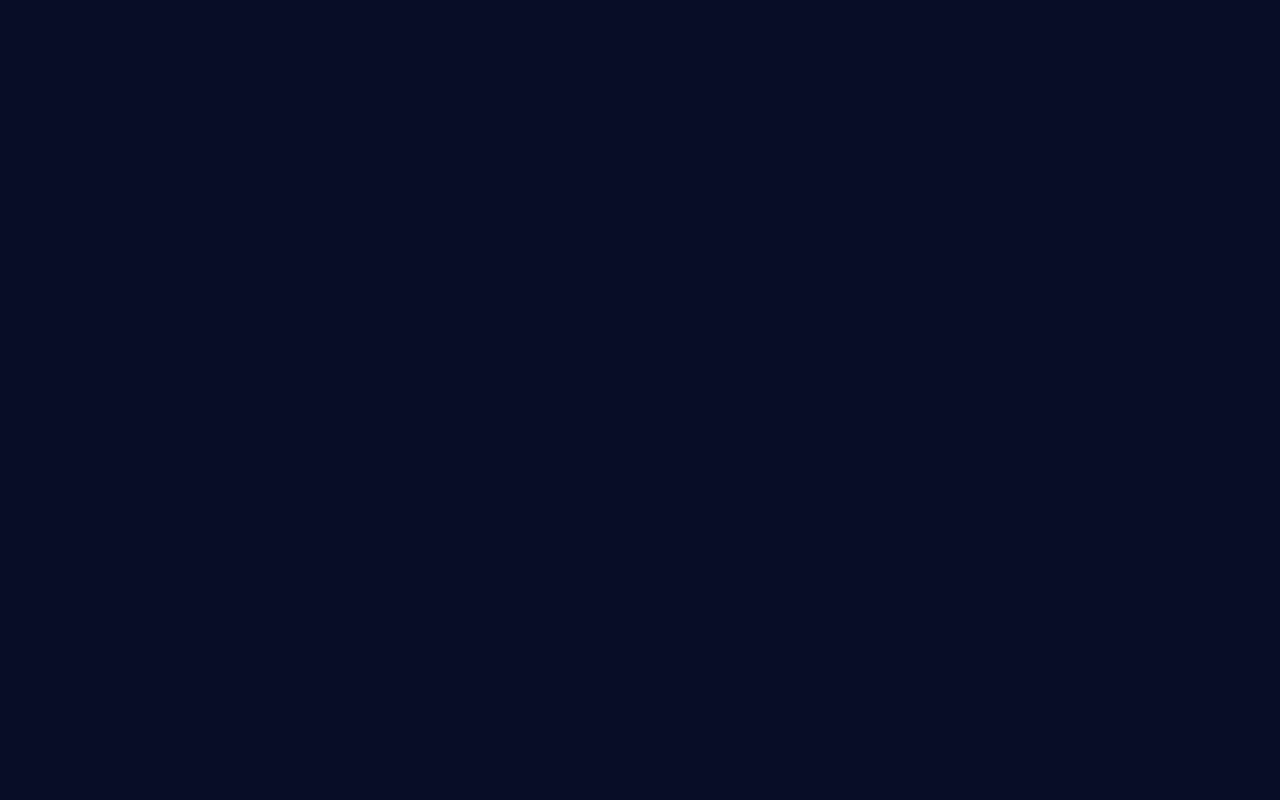
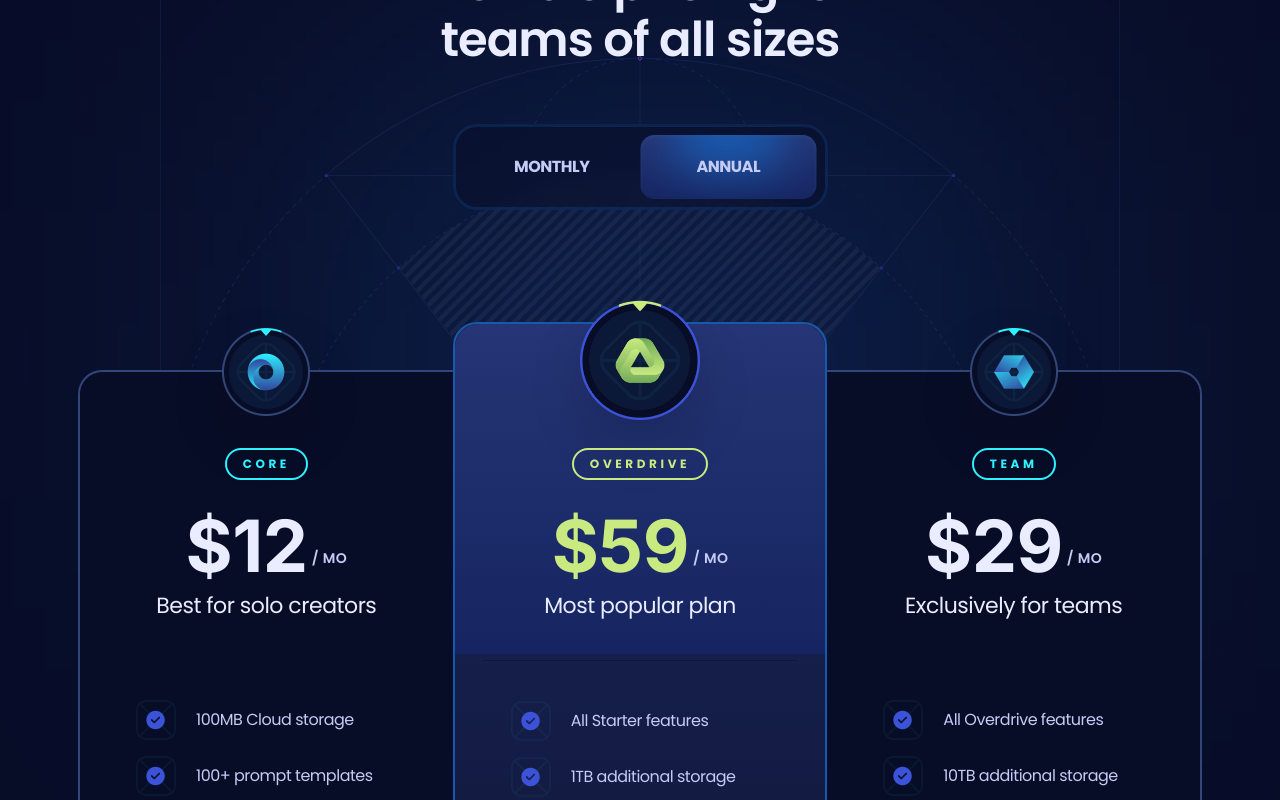
Before and after one commit to IanD1013/xora, a React (Vite) app: page / in a window 1280 px wide. Shown: the part 1960-2760 px from the top of the page. Before the commit the page ends 1804 px from the top, so only its background shows below. Built offline with nearby package versions, Linux system fonts and the light colour scheme.

Commit message:
Add pricing section

```diff
--- a/package.json
+++ b/package.json
@@ -13,6 +13,7 @@
     "clsx": "^2.1.1",
     "prettier": "^3.3.3",
     "react": "^18.3.1",
+    "react-countup": "^6.5.3",
     "react-dom": "^18.3.1",
     "react-scroll": "^1.9.0"
   },
--- a/src/App.jsx
+++ b/src/App.jsx
@@ -1,6 +1,7 @@
 import Header from "./sections/Header.jsx";
 import Hero from "./sections/Hero.jsx";
 import Features from "./sections/Features.jsx";
+import Pricing from "./sections/Pricing.jsx";
 
 export default function App() {
   return (
@@ -8,6 +9,7 @@
       <Header />
       <Hero />
       <Features />
+      <Pricing />
     </main>
   );
 }
--- a/src/constants/index.js
+++ b/src/constants/index.js
@@ -45,3 +45,51 @@
     title: "24 / 7 Customer support",
   },
 ];
+
+export const plans = [
+  {
+    id: "0",
+    title: "Core",
+    priceMonthly: 19,
+    priceYearly: 12,
+    caption: "Best for solo creators",
+    features: [
+      "100MB Cloud storage",
+      "100+ prompt templates",
+      "5 projects",
+      "24/7 support",
+    ],
+    icon: "/images/circle.svg",
+    logo: "/images/plan-1.png",
+  },
+  {
+    id: "1",
+    title: "Overdrive",
+    priceMonthly: 79,
+    priceYearly: 59,
+    caption: "Most popular plan",
+    features: [
+      "All Starter features",
+      "1TB additional storage",
+      "Unlimited projects",
+      "Analytics",
+    ],
+    icon: "/images/triangle.svg",
+    logo: "/images/plan-2.png",
+  },
+  {
+    id: "2",
+    title: "Team",
+    priceMonthly: 39,
+    priceYearly: 29,
+    caption: "Exclusively for teams",
+    features: [
+      "All Overdrive features",
+      "10TB additional storage",
+      "50% off per member",
+      "Real-time collaboration",
+    ],
+    icon: "/images/hexagon.svg",
+    logo: "/images/plan-3.png",
+  },
+];
--- /dev/null
+++ b/src/sections/Pricing.jsx
@@ -0,0 +1,162 @@
+import { Element } from "react-scroll";
+import { useState } from "react";
+import clsx from "clsx";
+import CountUp from "react-countup";
+import { plans } from "../constants/index.js";
+import Button from "../components/Button.jsx";
+
+const Pricing = () => {
+  const [monthly, setMonthly] = useState(false);
+
+  return (
+    <section>
+      <Element name="pricing">
+        <div className="container">
+          <div className="max-w-960 pricing-head_before relative mx-auto border-l border-r border-s2 bg-s1/50 pb-40 pt-28 max-xl:max-w-4xl max-lg:border-none max-md:pb-32 max-md:pt-16">
+            <h3 className="h3 max-lg:h4 max-md:h5 z-3 relative mx-auto mb-14 max-w-lg text-center text-p4 max-md:mb-11 max-sm:max-w-sm">
+              Flexible pricing for teams of all sizes
+            </h3>
+
+            <div className="relative z-4 mx-auto flex w-[375px] rounded-3xl border-[3px] border-s4/25 bg-s1/50 p-2 backdrop-blur-[6px] max-md:w-[310px]">
+              <button
+                className={clsx("pricing-head_btn", monthly && "text-p4")}
+                onClick={() => setMonthly(true)}
+              >
+                Monthly
+              </button>
+
+              <button
+                className={clsx("pricing-head_btn", !monthly && "text-p4")}
+                onClick={() => setMonthly(false)}
+              >
+                Annual
+              </button>
+
+              <div
+                className={clsx(
+                  "g4 rounded-14 before:h-100 pricing-head_btn_before absolute left-2 top-2 h-[calc(100%-16px)] w-[calc(50%-8px)] overflow-hidden shadow-400 transition-transform duration-500",
+                  !monthly && "translate-x-full",
+                )}
+              />
+            </div>
+            <div className="pricing-bg">
+              <img
+                src="/images/bg-outlines.svg"
+                width={960}
+                height={380}
+                alt="outline"
+                className="relative z-2"
+              />
+
+              <img
+                src="/images/bg-outlines-fill.png"
+                width={960}
+                height={380}
+                alt="outline"
+                className="absolute inset-0 opacity-5 mix-blend-soft-light"
+              />
+            </div>
+          </div>
+          {/*    Pricing section */}
+          <div className="scroll-hide relative z-2 -mt-12 flex items-start max-xl:gap-5 max-xl:overflow-auto max-xl:pt-6">
+            {plans.map((plan, index) => (
+              <div
+                key={plan.id}
+                className="pricing-plan_first pricing-plan_last pricing-plan_odd pricing-plan_even relative border-2 p-7 max-xl:min-w-80 max-lg:rounded-3xl xl:w-[calc(33.33%+2px)]"
+              >
+                {index === 1 && (
+                  <div className="g4 absolute h-330 left-0 right-0 top-0 z-1 rounded-tl-3xl rounded-tr-3xl" />
+                )}
+
+                <div
+                  className={clsx(
+                    "absolute left-0 right-0 z-2 flex items-center justify-center",
+                    index === 1 ? "-top-6" : "-top-6 xl:-top-11",
+                  )}
+                >
+                  <img
+                    src={plan.logo}
+                    alt={plan.title}
+                    className={clsx(
+                      "object-contain, drop-shadow-2xl",
+                      index === 1 ? "size-[120px]" : "size-[88px]",
+                    )}
+                  />
+                </div>
+                <div
+                  className={clsx(
+                    "relative flex flex-col items-center",
+                    index === 1 ? "pt-24" : "pt-12",
+                  )}
+                >
+                  <div
+                    className={clsx(
+                      "small-2 rounded-20 relative z-2 mx-auto mb-6 border-2 px-4 py-1.5 uppercase",
+                      index === 1 ? "border-p3 text-p3" : "border-p1 text-p1",
+                    )}
+                  >
+                    {plan.title}
+                  </div>
+                  <div className="relative z-2 flex items-center justify-center">
+                    <div
+                      className={clsx(
+                        "h-num flex items-start",
+                        index === 1 ? "text-p3" : "text-p4",
+                      )}
+                    >
+                      ${" "}
+                      <CountUp
+                        start={plan.priceMonthly}
+                        end={monthly ? plan.priceMonthly : plan.priceYearly}
+                        duration={0.4}
+                        useEasing={false}
+                        preserveValue
+                      />
+                    </div>
+                    <div className="small-1 relative top-3 ml-1 uppercase">
+                      / mo
+                    </div>
+                  </div>
+                </div>
+                <div
+                  className={clsx(
+                    "body-1 relative z-2 mb-10 w-full border-b-s2 pb-9 text-center text-p4",
+                    index === 1 && "border-b",
+                  )}
+                >
+                  {plan.caption}
+                </div>
+
+                <ul className="mx-auto space-y-4 xl:px-7">
+                  {plan.features.map((feature) => (
+                    <li
+                      key={feature}
+                      className="relative flex items-center gap-5"
+                    >
+                      <img
+                        src={"/images/check.png"}
+                        alt="check"
+                        className="size-10 object-contain"
+                      />
+                      <p className="flex-1">{feature}</p>
+                    </li>
+                  ))}
+                </ul>
+
+                <div className="mt-10 flex w-full justify-center">
+                  <Button icon={plan.icon}>Get Started</Button>
+                </div>
+                {index === 1 && (
+                  <p className="small-compact mt-9 text-center text-p3 before:mx-2.5 before:content-['-'] after:mx-2.5 after:content-['-']">
+                    Limited time offer
+                  </p>
+                )}
+              </div>
+            ))}
+          </div>
+        </div>
+      </Element>
+    </section>
+  );
+};
+export default Pricing;
```
Also changed, not shown: 1 other file (tests, documents, lock files or other folders).
